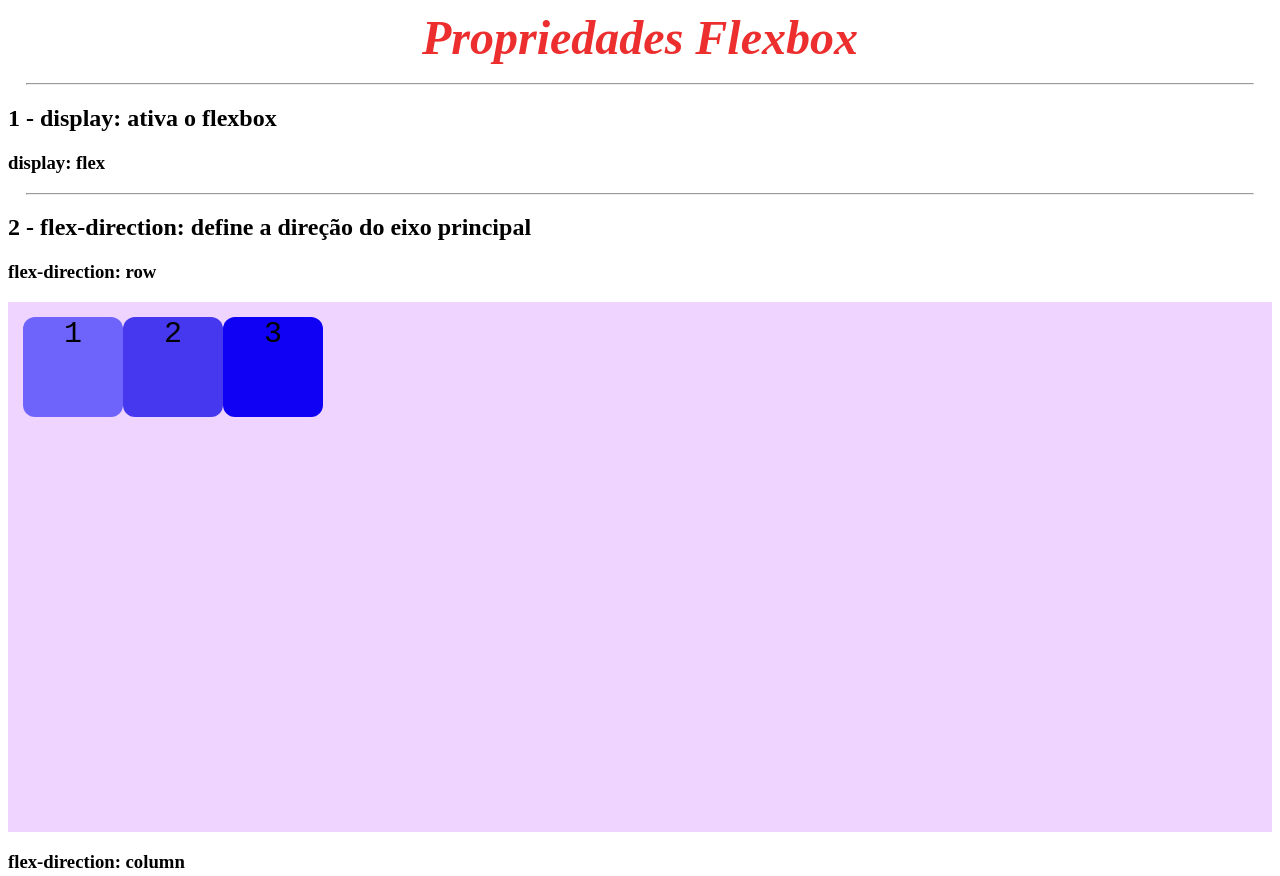
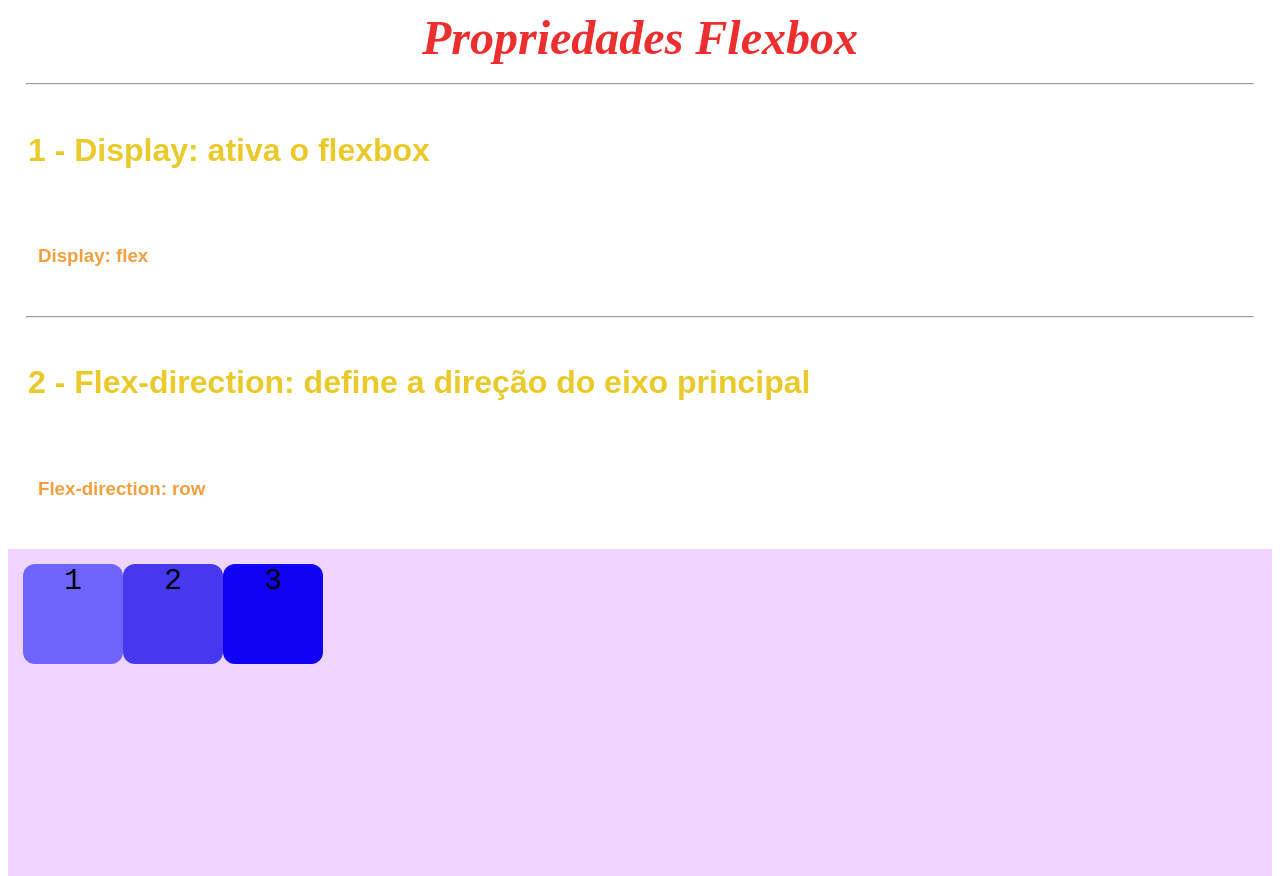
Before and after one commit to guichedid/css-flexbox, a plain HTML site: page index.html in a window 1280 px wide. Shown: the top 876 px of the page. Drawn offline with Linux system fonts and the light colour scheme.

Commit message:
layout titulos

```diff
--- a/index.html
+++ b/index.html
@@ -12,33 +12,33 @@
 
     <hr>
 
-    <h2> 1 - display: ativa o flexbox </h2>
-    <h3> display: flex</h3>
+    <h2 class="nome-da-propriedade"> 1 - Display: ativa o flexbox </h2>
+    <h3 class="valor-da-propriedade"> Display: flex</h3>
     <hr>
-    <h2> 2 - flex-direction: define a direção do eixo principal </h2>
+    <h2 class="nome-da-propriedade"> 2 - Flex-direction: define a direção do eixo principal </h2>
 
-    <h3> flex-direction: row </h3>
+    <h3 class="valor-da-propriedade"> Flex-direction: row </h3>
     <main class="container-row">
         <div class="bloco1"> 1 </div>
         <div class="bloco2"> 2 </div>
         <div class="bloco3"> 3 </div>
     </main>
 
-    <h3> flex-direction: column </h3>
+    <h3 class="valor-da-propriedade"> Flex-direction: column </h3>
     <main class="container-column">
         <div class="bloco1"> 1 </div>
         <div class="bloco2"> 2 </div>
         <div class="bloco3"> 3 </div>
     </main>
 
-    <h3> flex-direction: row-reverse </h3>
+    <h3 class="valor-da-propriedade"> Flex-direction: row-reverse </h3>
     <main class="container-row-reverse">
         <div class="bloco1"> 1 </div>
         <div class="bloco2"> 2 </div>
         <div class="bloco3"> 3 </div>
     </main>
 
-    <h3> flex-direction: column-reverse </h3>
+    <h3 class="valor-da-propriedade"> Flex-direction: column-reverse </h3>
     <main class="container-column-reverse">
         <div class="bloco1"> 1 </div>
         <div class="bloco2"> 2 </div>
--- a/style.css
+++ b/style.css
@@ -6,6 +6,20 @@
     font-family: 'Times New Roman', Times, serif;
     color: rgb(236, 46, 46);
     margin: 10px;
+}
+.nome-da-propriedade {
+    font-size: 2em;
+    font-weight: 500px;
+    font-family: Arial, Helvetica, sans-serif;
+    color: rgb(234, 202, 42);
+    padding: 20px;
+}
+.valor-da-propriedade {
+    font-size: 1,5em;
+    font-weight: 400px;
+    font-family: Arial, Helvetica, sans-serif;
+    color: rgb(243, 159, 63);
+    padding: 30px;
 }
 hr {
     margin: 18px;
```
